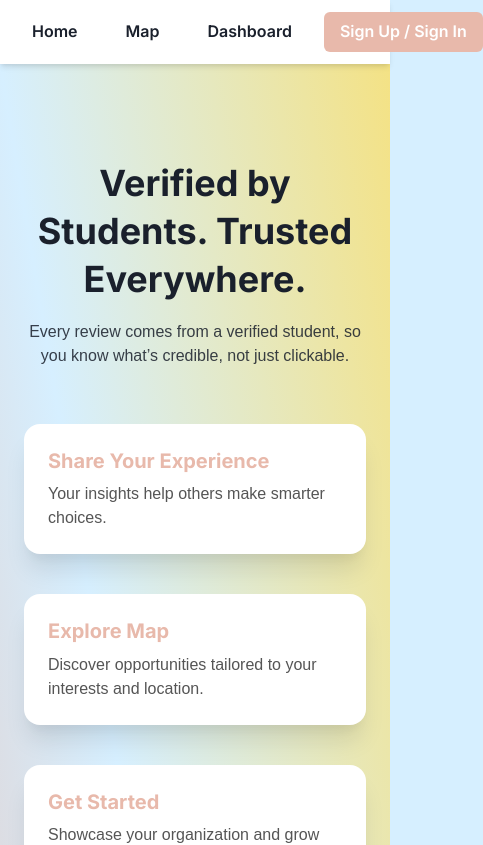
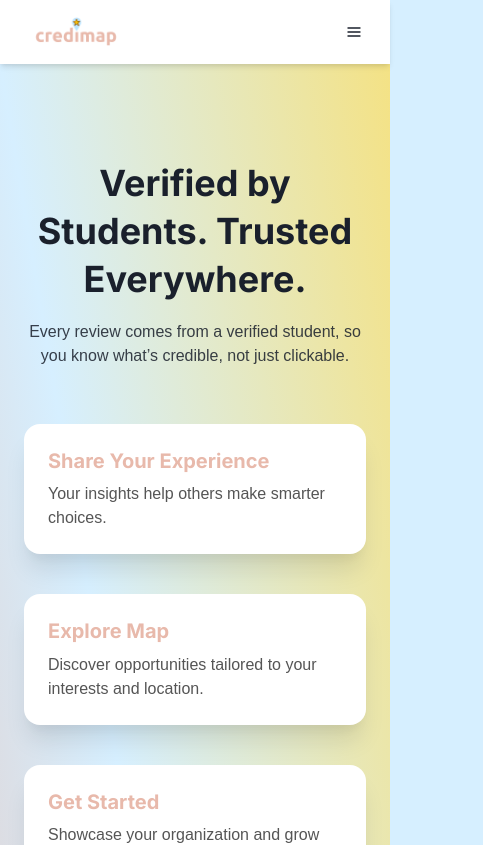
Before and after one commit to aroralakshita/credimap, a React (Create React App) app in the folder client/: page / in a window 390 px wide. Shown: the top 845 px of the page, 483 px wide, since content can reach past the window. Built offline with nearby package versions, Linux system fonts and the light colour scheme.

Commit message:
hamburger menu on mobile

```diff
--- a/client/src/components/Navbar.js
+++ b/client/src/components/Navbar.js
@@ -1,74 +1,158 @@
 import React from "react";
+import {
+  Box,
+  Flex,
+  Button,
+  HStack,
+  IconButton,
+  Drawer,
+  DrawerOverlay,
+  DrawerContent,
+  DrawerCloseButton,
+  DrawerBody,
+  VStack,
+  useDisclosure,
+  useToast,
+  Image
+} from "@chakra-ui/react";
+import { HamburgerIcon } from "@chakra-ui/icons";
 import { useNavigate, Link } from "react-router-dom";
-import { Box, Flex, Button, HStack, useToast, Image } from "@chakra-ui/react";
 import { useAuth } from "../context/AuthContext";
 
 export default function Navbar() {
   const { user, logout } = useAuth();
-    const toast = useToast();
+  const toast = useToast();
   const navigate = useNavigate();
-
-
-  // Determine correct dashboard route
-const dashboardLink = user
-  ? "/studentdashboard"
-  : "/auth";
-               // If not logged in
-
+  const { isOpen, onOpen, onClose } = useDisclosure();
 
   const handleDashboardClick = () => {
     if (!user) {
       toast({
-        title: "Failed to load dashboard",
-        description: "You must be logged in to view this page.",
-        status: "error",
-        duration: 4000,
+        title: "Access denied",
+        description: "You must be logged in to view the dashboard.",
+        status: "warning",
+        duration: 3000,
         isClosable: true
       });
       return;
     }
-    navigate(dashboardLink);
+    navigate("/studentdashboard");
+    onClose();
   };
 
   return (
-<Box bg="white" px={4} shadow="md" position="sticky" top={0} zIndex={50}>
-    <Flex h={16} alignItems="center" justifyContent="space-between">
-      {/* Logo + Text container */}
-      <Flex align="center" gap={2}>
-        <Image
-          src="/credimap_logo.png" // <-- path to your local image in /public
-          alt="Logo"
-          boxSize="150px"   // size of the image
-        />
-      </Flex>
+    <Box bg="white" px={4} shadow="md" position="sticky" top={0} zIndex={50}>
+      <Flex h={16} alignItems="center" justifyContent="space-between">
+        {/* Logo */}
+        <Image src="/credimap_logo.png" alt="Logo" boxSize="120px" />
 
-        <HStack spacing={4}>
-          <Link to="/">
-            <Button variant="ghost">Home</Button>
-          </Link>
-          <Link to="/orgmap">
-            <Button variant="ghost">Map</Button></Link>
-
-          {/* Dashboard always visible */}
-            <Button variant="ghost" onClick={handleDashboardClick}>Dashboard</Button>
+        {/* Desktop nav */}
+        <HStack spacing={4} display={{ base: "none", md: "flex" }}>
+          <Link to="/"><Button variant="ghost">Home</Button></Link>
+          <Link to="/orgmap"><Button variant="ghost">Map</Button></Link>
+          <Button variant="ghost" onClick={handleDashboardClick}>Dashboard</Button>
 
           {user ? (
-            <Button
-              colorScheme="red"
-              onClick={() => {
-                logout();
-                navigate("/auth");
-              }}
-            >
+            <Button colorScheme="red" onClick={() => { logout(); navigate("/auth"); }}>
               Logout
             </Button>
           ) : (
             <Link to="/auth">
-              <Button colorScheme="green">Sign Up / Sign In</Button>
+              <Button colorScheme="green">Sign In</Button>
             </Link>
           )}
         </HStack>
+
+        {/* Mobile hamburger */}
+        <IconButton
+          icon={<HamburgerIcon />}
+          display={{ base: "flex", md: "none" }}
+          onClick={onOpen}
+          variant="ghost"
+          aria-label="Open menu"
+        />
       </Flex>
+
+      {/* Mobile drawer */}
+      <Drawer placement="right" onClose={onClose} isOpen={isOpen}>
+        <DrawerOverlay />
+        <DrawerContent>
+          <DrawerCloseButton />
+          <DrawerBody mt={10}>
+            <VStack align="stretch" spacing={0}>
+    {[
+      { label: "Home", path: "/" },
+      { label: "Map", path: "/orgmap" },
+    ].map((item) => (
+      <Box key={item.label}>
+        <Link to={item.path} onClick={onClose}>
+          <Box
+            py={3}
+            fontSize="lg"
+            fontWeight="medium"
+            _hover={{ color: "#E8B9AB" }}
+          >
+            {item.label}
+          </Box>
+        </Link>
+        <Box h="1px" bg="#E8B9AB" opacity={0.4} />
+      </Box>
+    ))}
+
+    {/* Dashboard */}
+    <Box>
+      <Box
+        py={3}
+        fontSize="lg"
+        fontWeight="medium"
+        cursor="pointer"
+        onClick={handleDashboardClick}
+        _hover={{ color: "#E8B9AB" }}
+      >
+        Dashboard
+      </Box>
+      <Box h="1px" bg="#E8B9AB" opacity={0.4} />
+    </Box>
+
+    {/* Auth action */}
+    {user ? (
+  <Box
+    py={3}
+    fontSize="lg"
+    fontWeight="medium"
+    cursor="pointer"
+    color="red.500"
+    onClick={() => {
+      logout();
+      navigate("/auth");
+      onClose();
+    }}
+  >
+    Logout
+  </Box>
+) : (
+  <Flex justify="center" mt={6}>
+    <Button
+      size="sm"
+      width="70%"
+      maxW="220px"
+      borderRadius="full"
+      bg="#E8B9AB"
+      color="white"
+      _hover={{ bg: "#d9a89b" }}
+      onClick={() => {
+        navigate("/auth");
+        onClose();
+      }}
+    >
+      Sign In
+    </Button>
+  </Flex>
+)}
+  </VStack>
+          </DrawerBody>
+        </DrawerContent>
+      </Drawer>
     </Box>
   );
 }
```
